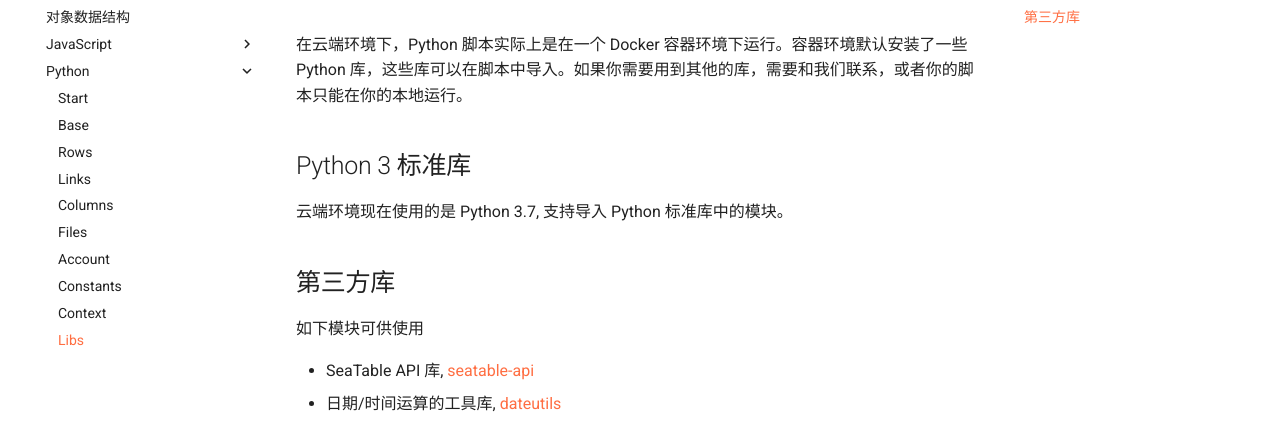
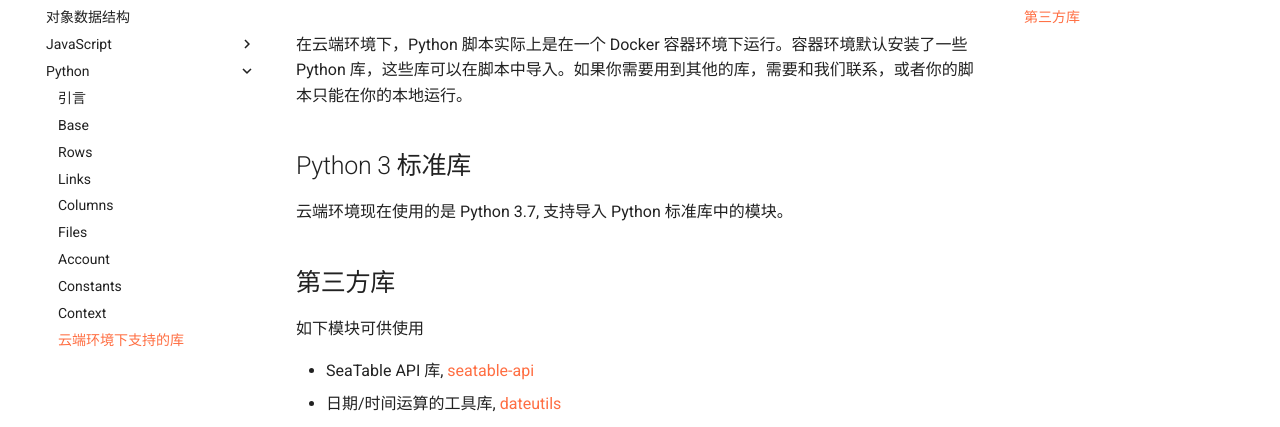
Before and after one commit to seatable/seatable-scripts-cn, an MkDocs documentation site: the page built from manual/python/libs.md, in a window 1280 px wide. Shown: the part 148-575 px from the top of the page. Built offline with MkDocs 1.6.1 and Material for MkDocs 9.7.7, drawn with Linux system fonts in a browser that asks for light colours; comment, search, counter and statistics services are not loaded; some of the changed lines change nothing that is shown.

Commit message:
Update document

```diff
--- a/mkdocs.yml
+++ b/mkdocs.yml
@@ -54,7 +54,7 @@ nav:
     - Output: javascript/output.md
     - Utils: javascript/utils.md
   - Python:
-    - Start: python/README.md
+    - 引言: python/README.md
     - Base: python/base.md
     - Rows: python/rows.md
     - Links: python/links.md
@@ -63,4 +63,4 @@ nav:
     - Account: python/account.md
     - Constants: python/constants.md
     - Context: python/context.md
-    - Libs: python/libs.md
+    - 云端环境下支持的库: python/libs.md
```
